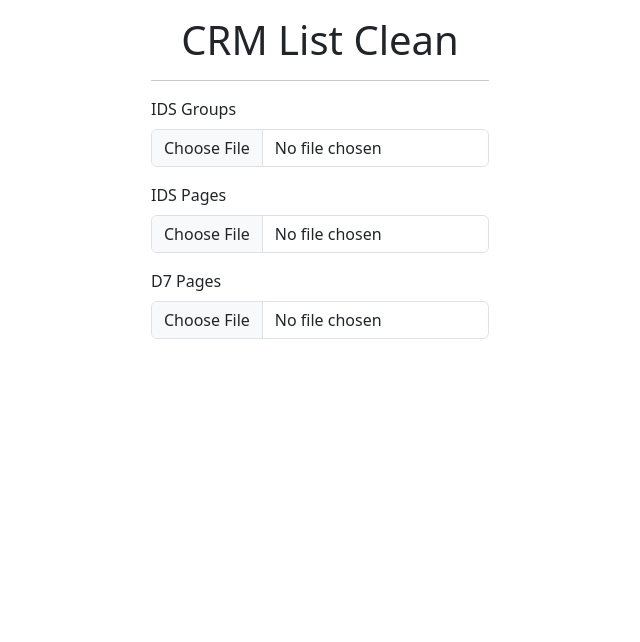
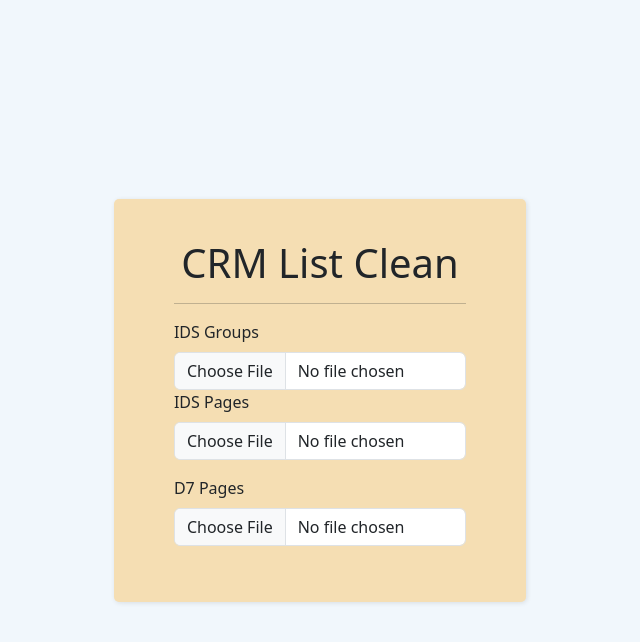
Before and after one commit to Abdul-Rehman7826/crm-list-clean, a React (Vite) app: page / in a window 1280 px wide. Shown: the top 642 px of the page, without its empty margins (320-960 px from the left). Built offline with nearby package versions, Linux system fonts and the light colour scheme.

Commit message:
Some work on display center

```diff
--- a/src/App.css
+++ b/src/App.css
@@ -0,0 +1,9 @@
+.form-container {
+  background-color: wheat;
+  max-width: 460px;
+  width: 90%;
+  margin: 0 auto;
+  padding: 40px 60px;
+  border-radius: 5px;
+  box-shadow: 1px 1px 5px rgba(0, 0, 0, 0.1);
+}
--- a/src/App.jsx
+++ b/src/App.jsx
@@ -1,5 +1,6 @@
 import { useState } from "react";
 import * as XLSX from "xlsx";
+import "./App.css";
 
 function App() {
   const [IDS_Groups, setIDS_Groups] = useState([]);
@@ -163,11 +164,11 @@ function App() {
   return (
     <>
       <div className="p-3 d-flex flex-column justify-content-center">
-        <div className="mx-auto" style={{ maxWidth: " 460px" }}>
+        <div className="form-container">
           <h1 className="text-center">CRM List Clean</h1>
           <hr className="mb-3" />
 
-          <div className="mb-3">
+          <div className="form-group">
             <label htmlFor="IDS_Groups" className="form-label">
               IDS Groups
             </label>
@@ -180,7 +181,7 @@ function App() {
               onClick={() => setLoading(true)}
             />
           </div>
-          <div className="mb-3">
+          <div className="form-group mb-3">
             <label htmlFor="IDS_Pages" className="form-label">
               IDS Pages
             </label>
@@ -193,7 +194,7 @@ function App() {
               onClick={() => setLoading(true)}
             />
           </div>
-          <div className="mb-3">
+          <div className="mb-3 from-group">
             <label htmlFor="D7_Pages" className="form-label">
               D7 Pages
             </label>
@@ -211,13 +212,15 @@ function App() {
             IDS_Pages.length > 0 ||
             D7_Pages.length > 0) &&
             !loading && (
+              <div className="form-group">
                 <button
                   type="button"
-                className="btn btn-success"
+                  className="btn btn-success btn-block"
                   onClick={handleClick}
                 >
                   Download File
                 </button>
+              </div>
             )}
         </div>
       </div>
--- a/src/index.css
+++ b/src/index.css
@@ -0,0 +1,7 @@
+body {
+  background: #f1f7fc;
+  display: flex;
+  justify-content: center;
+  align-items: center;
+  height: 100vh;
+}
```
Also changed, not shown: src/main.jsx (+8 -8 lines). Lines whose indentation alone changed are shown as unchanged.
